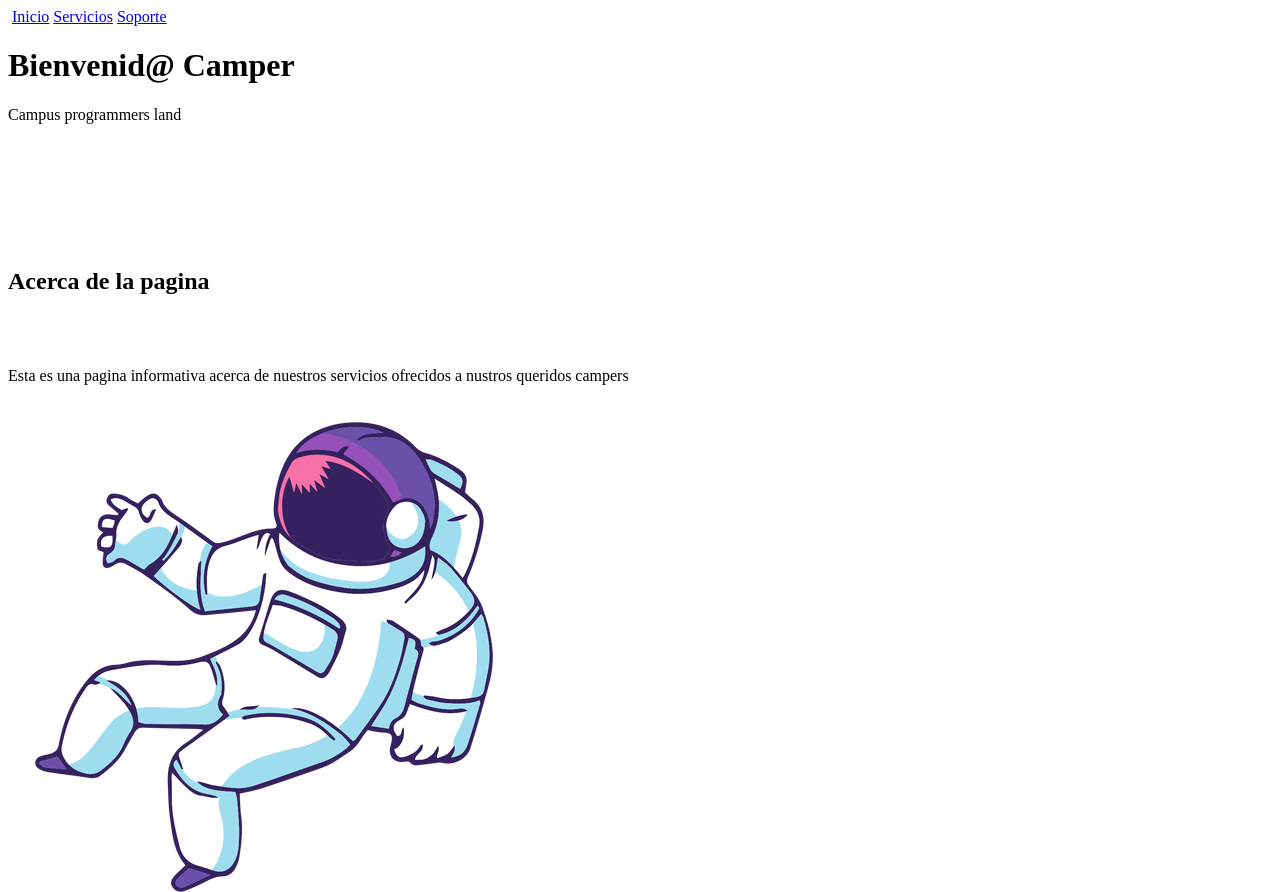
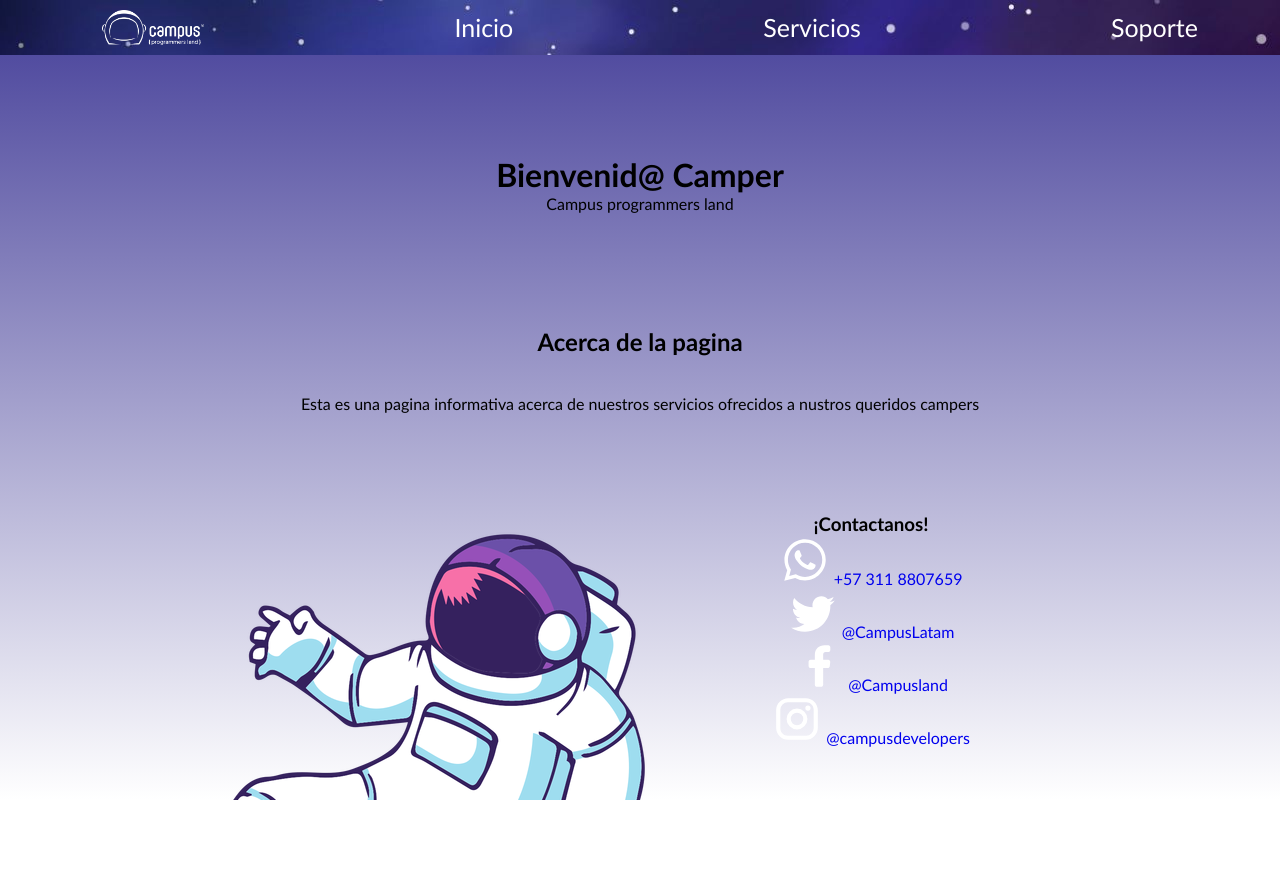
Before and after one commit to StivenCarvajalCampus/CampusEngine, a plain HTML site: page index.html in a window 1280 px wide. Shown: the top 892 px of the page. After the commit the page ends 800 px from the top, so only its background shows below. Drawn offline with Linux system fonts and the light colour scheme; the site is published under a folder, as on GitHub Pages, so addresses that start at the root find nothing.

Commit message:
fix(prueba): :sparkles: Completo
Arreglos de enrutado a styles

```diff
--- a/index.html
+++ b/index.html
@@ -4,7 +4,7 @@
     <meta charset="UTF-8">
     <meta http-equiv="X-UA-Compatible" content="IE=edge">
     <meta name="viewport" content="width=device-width, initial-scale=1.0">
-    <link rel="stylesheet" href="/style.css">
+    <link rel="stylesheet" href="./style.css">
 
 
     <title>CampersEngine</title>
@@ -14,10 +14,10 @@
 <body>
 <nav>
     <section class="container1">
-        <img id="logo" src="/images/logoWhite.png" alt="">
+        <img id="logo" src="./images/logoWhite.png" alt="">
         <a class="alink" href="tiendaComida/index.html">Inicio</a>
         <a class="alink" href="servicios/index.html">Servicios</a>
-        <a class="alink" href="tiendaComida/index.html">Soporte</a>
+        <a class="alink" href="soporte/index.html">Soporte</a>
 
     </section>
 </nav>
--- a/soporte/style.css
+++ b/soporte/style.css
@@ -34,7 +34,7 @@ nav{
 
  /* contenido del nav */
 .container1{
-    background-image: url(../images/XiP3qS0.jpg);
+    background-image: url(./images/XiP3qS0.jpg);
     display: flex;
     padding: 10px;
     flex-direction: row;
--- a/style.css
+++ b/style.css
@@ -68,7 +68,7 @@ margin: 2px ;
 }
 /* nav children style*/
 .container1{
-    background-image: url(/images/XiP3qS0.jpg);
+    background-image: url(images/XiP3qS0.jpg);
     padding: 10px;
     display: flex;
     flex-direction: row;
--- a/tiendaComida/style.css
+++ b/tiendaComida/style.css
@@ -1,5 +1,5 @@
-@import url(/style.css);
-@import url(/apps/apps.css);
+@import url(style.css);
+@import url(./apps/apps.css);
 
 /* nav style */
 nav{
```
Also changed, not shown: servicios/index.html (+6 -6 lines), soporte/index.html (+1 -1 lines), tiendaComida/index.html (+1 -1 lines).
